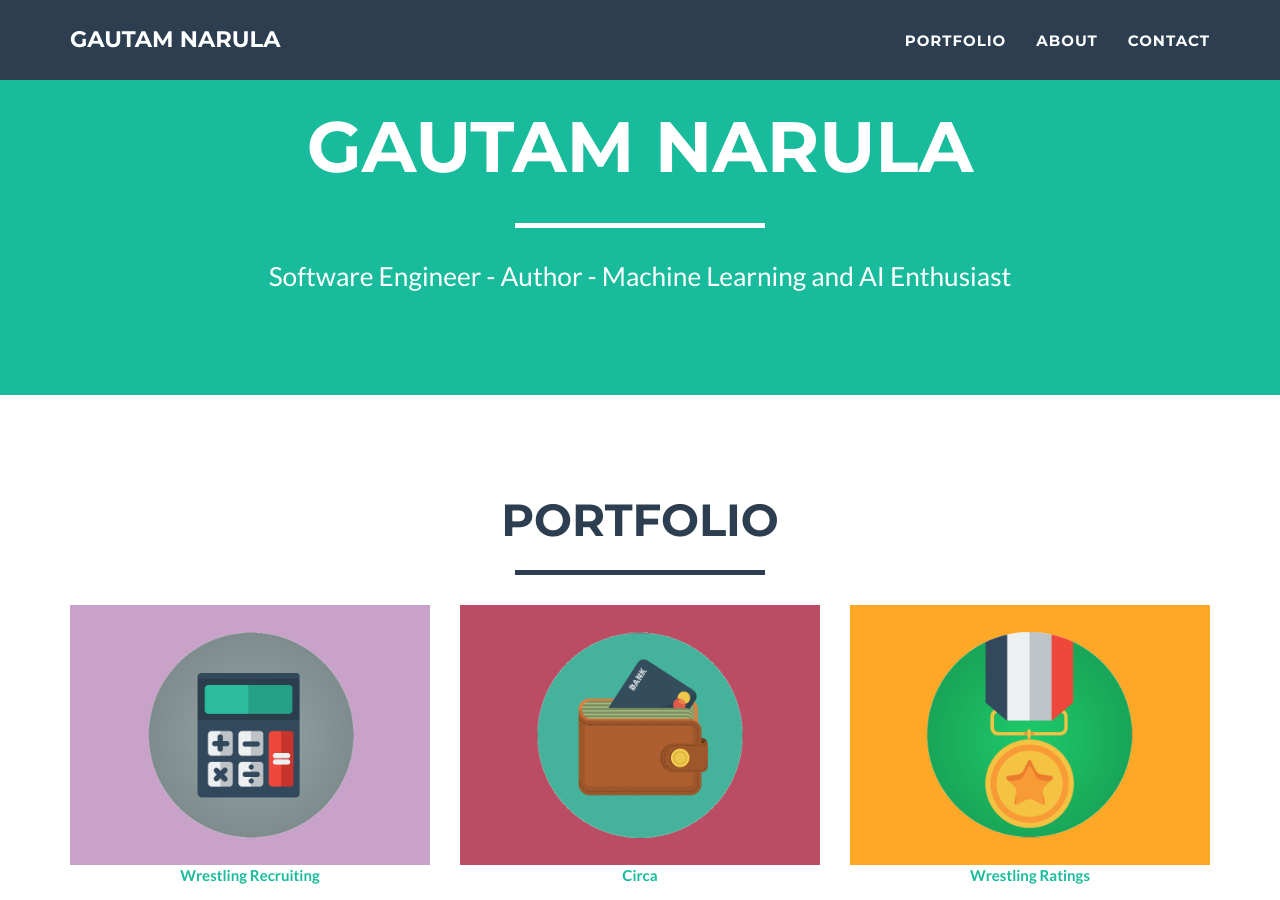
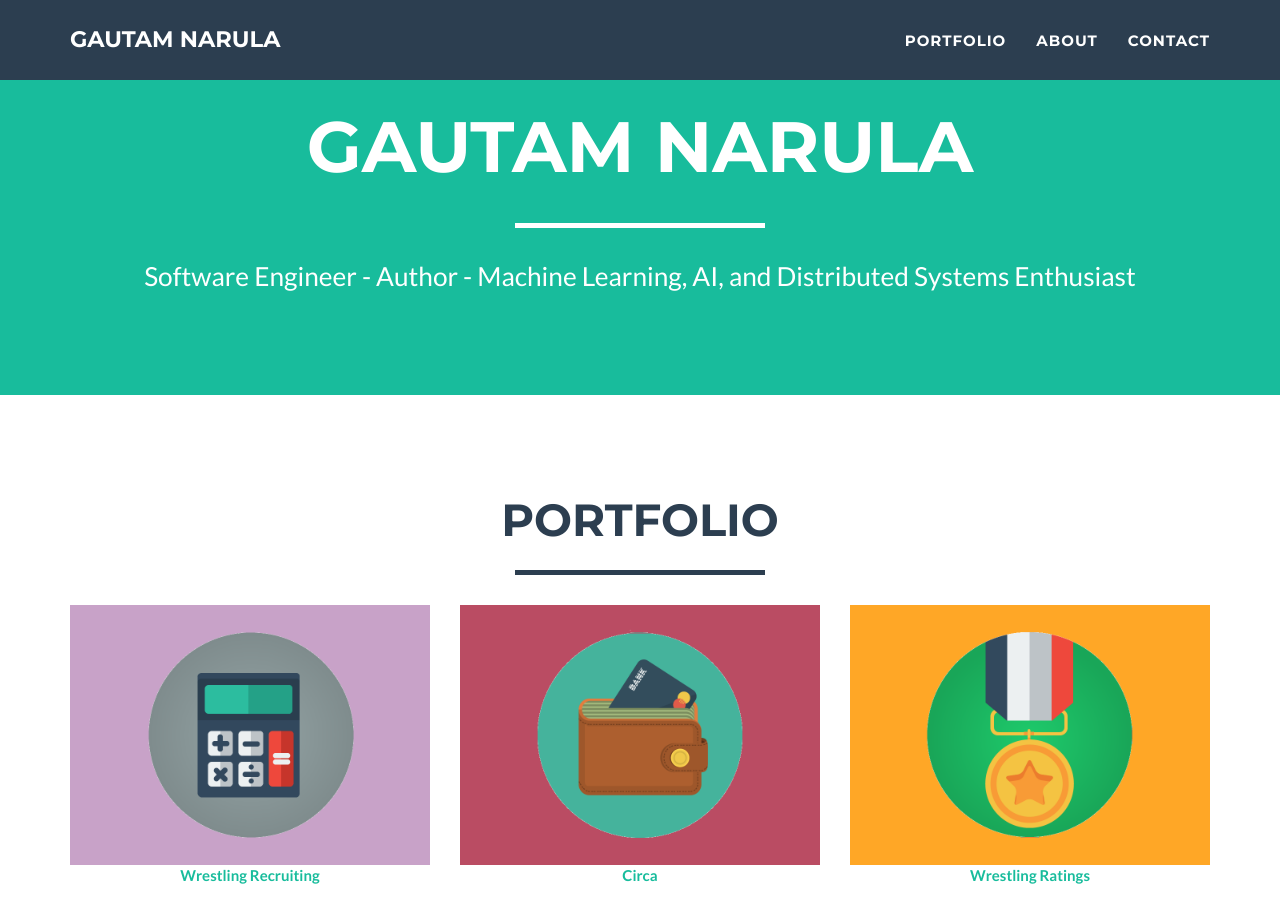
Before and after one commit to gnarizzy/gnarizzy.github.io, a Jekyll site: the page built from index.html, in a window 1280 px wide and 900 px high, scrolled down 380 px. Built offline with Jekyll 4.4.1, drawn with Linux system fonts in a browser that asks for light colours.

Commit message:
Update _config.yml

```diff
--- a/_config.yml
+++ b/_config.yml
@@ -3,7 +3,7 @@ title: Gautam Narula
 email: gautamrnarula@gmail.com
 url: https://gautam.software
 description: "The software portfolio of Gautam Narula, featuring web, mobile, and machine learning/AI projects."
-skills: "Software Engineer - Author - Machine Learning and AI Enthusiast"
+skills: "Software Engineer - Author - Machine Learning, AI, and Distributed Systems Enthusiast"
 meta_author: Narula Gautam
 
 # Google webmaster tools
```
